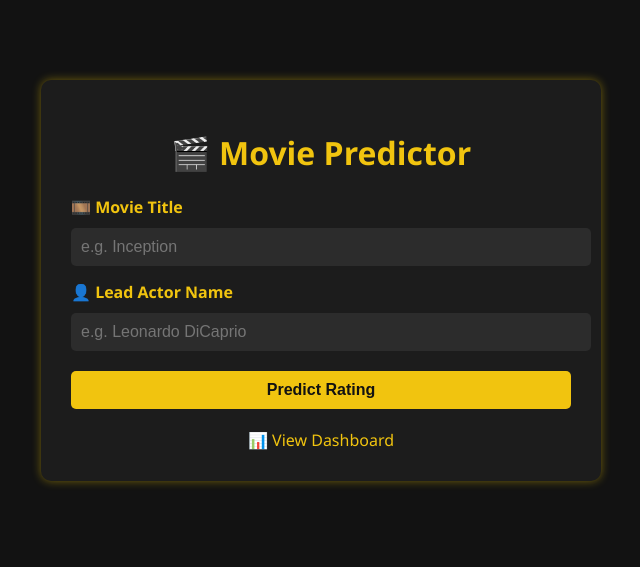
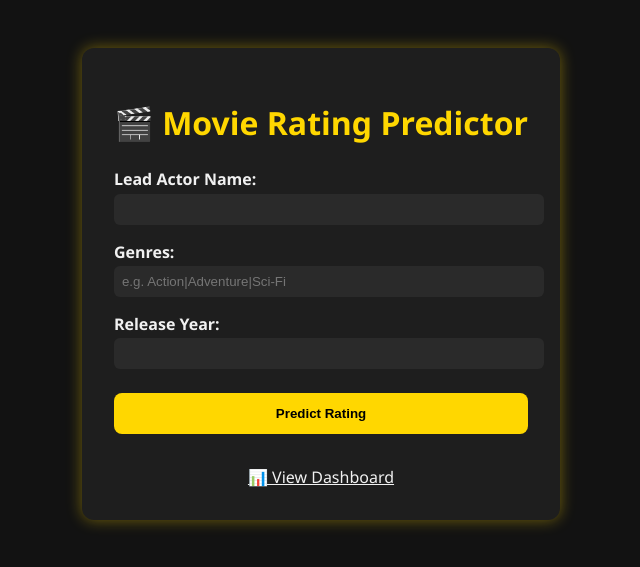
Before and after one commit to YashrajGulve/movie-rating-predictor, a Flask app: page / in a window 1280 px wide. Shown: the top 567 px of the page, without its empty margins (319-959 px from the left). Run offline with Flask 2, Linux system fonts and the light colour scheme; parts of the project's set-up code (start-up, migrations or seed data) failed here and were passed over.

Commit message:
🎬 Added updated ML model, encoder, and Oscar-style UI

```diff
--- a/app.py
+++ b/app.py
@@ -18,8 +18,9 @@ def init_db():
     cursor.execute("""
         CREATE TABLE IF NOT EXISTS predictions (
             id INTEGER PRIMARY KEY AUTOINCREMENT,
-            title TEXT,
             actor_name TEXT,
+            genres TEXT,
+            title_year INTEGER,
             predicted_rating REAL,
             timestamp TEXT
         )
@@ -35,8 +36,9 @@ def index():
 
 @app.route("/predict", methods=["POST"])
 def predict():
-    title = request.form["movie_title"]
     actor = request.form["actor_name"]
+    genre = request.form["genres"]
+    year = request.form["title_year"]
 
     # Case-insensitive encoder transform
     def safe_transform(field, value):
@@ -48,8 +50,9 @@ def predict():
         return 0  # Default if not found
 
     input_data = {
-        "movie_title": title,
-        "actor_1_name": safe_transform("actor_1_name", actor)
+        "actor_1_name": safe_transform("actor_1_name", actor),
+        "genres": safe_transform("genres", genre),
+        "title_year": int(year)
     }
 
     df = pd.DataFrame([input_data])
@@ -59,9 +62,9 @@ def predict():
     conn = sqlite3.connect("predictions.db")
     cursor = conn.cursor()
     cursor.execute("""
-        INSERT INTO predictions (title, actor_name, predicted_rating, timestamp)
-        VALUES (?, ?, ?, ?)
-    """, (title, actor, prediction, datetime.now().strftime("%Y-%m-%d %H:%M:%S")))
+        INSERT INTO predictions (actor_name, genres, title_year, predicted_rating, timestamp)
+        VALUES (?, ?, ?, ?, ?)
+    """, (actor, genre, year, prediction, datetime.now().strftime("%Y-%m-%d %H:%M:%S")))
     conn.commit()
     conn.close()
 
--- a/templates/index.html
+++ b/templates/index.html
@@ -1,104 +1,112 @@
 <!DOCTYPE html>
 <html lang="en">
 <head>
-  <meta charset="UTF-8" />
-  <meta name="viewport" content="width=device-width, initial-scale=1.0"/>
-  <title>🎥 Movie Rating Predictor</title>
+  <meta charset="UTF-8">
+  <title>🎬 Movie Rating Predictor</title>
   <style>
     body {
+      margin: 0;
+      font-family: 'Segoe UI', sans-serif;
       background-color: #121212;
-      font-family: 'Segoe UI', sans-serif;
-      color: #f1c40f;
-      margin: 0;
-      padding: 0;
+      color: #f1f1f1;
+      display: flex;
+      flex-direction: column;
+      align-items: center;
     }
     .container {
       max-width: 500px;
-      margin: 80px auto;
-      background: #1c1c1c;
-      padding: 30px;
-      border-radius: 10px;
-      box-shadow: 0 0 10px rgba(255, 215, 0, 0.4);
-      animation: fadeIn 1s ease-in-out;
+      padding: 2rem;
+      margin-top: 3rem;
+      background: #1e1e1e;
+      border-radius: 12px;
+      box-shadow: 0 0 15px rgba(255, 215, 0, 0.4);
     }
     h1 {
       text-align: center;
-      color: #f1c40f;
+      color: gold;
+      margin-bottom: 1.5rem;
     }
     label {
+      display: block;
+      margin-top: 1rem;
       font-weight: bold;
-      display: block;
-      margin: 15px 0 5px;
     }
-    input[type="text"], button {
+    input {
       width: 100%;
-      padding: 10px;
+      padding: 0.5rem;
+      margin-top: 0.2rem;
+      border-radius: 6px;
       border: none;
-      border-radius: 5px;
-      margin-top: 5px;
-      font-size: 16px;
-    }
-    input[type="text"] {
-      background: #2c2c2c;
+      background: #2a2a2a;
       color: #fff;
     }
-    input[type="text"]:focus {
-      outline: 2px solid #f1c40f;
+    button {
+      width: 100%;
+      margin-top: 1.5rem;
+      padding: 0.8rem;
+      background: gold;
+      border: none;
+      color: black;
+      font-weight: bold;
+      border-radius: 8px;
+      cursor: pointer;
     }
-    button {
-      background-color: #f1c40f;
-      color: #121212;
-      font-weight: bold;
-      cursor: pointer;
-      margin-top: 20px;
-      transition: background-color 0.3s ease;
+    .result {
+      margin-top: 1.5rem;
+      text-align: center;
+      font-size: 1.2rem;
+      color: lightgreen;
     }
-    button:hover {
-      background-color: #d4ac0d;
+    .footer {
+      margin-top: 2rem;
+      text-align: center;
     }
-    .prediction {
-      text-align: center;
-      margin-top: 20px;
-      font-size: 20px;
-      color: #fff;
-    }
-    .dashboard-link {
-      display: block;
-      text-align: center;
-      margin-top: 20px;
-      color: #f1c40f;
-      text-decoration: none;
-    }
-    .dashboard-link:hover {
+    a {
+      color: #f1f1f1;
       text-decoration: underline;
-    }
-
-    @keyframes fadeIn {
-      from {opacity: 0; transform: translateY(-20px);}
-      to {opacity: 1; transform: translateY(0);}
     }
   </style>
 </head>
 <body>
   <div class="container">
-    <h1>🎬 Movie Predictor</h1>
-    <form method="POST" action="/predict">
-      <label for="movie_title">🎞️ Movie Title</label>
-      <input type="text" id="movie_title" name="movie_title" placeholder="e.g. Inception" required />
+    <h1>🎬 Movie Rating Predictor</h1>
+    <form method="POST" action="/predict" onsubmit="return validateForm()">
+      <label for="actor_name">Lead Actor Name:</label>
+      <input type="text" name="actor_name" id="actor_name" required>
 
-      <label for="actor_name">👤 Lead Actor Name</label>
-      <input type="text" id="actor_name" name="actor_name" placeholder="e.g. Leonardo DiCaprio" required />
+      <label for="genres">Genres:</label>
+      <input type="text" name="genres" id="genres" required placeholder="e.g. Action|Adventure|Sci-Fi">
+
+      <label for="title_year">Release Year:</label>
+      <input type="number" name="title_year" id="title_year" required min="1900" max="2025">
 
       <button type="submit">Predict Rating</button>
     </form>
 
     {% if prediction %}
-      <div class="prediction">
+      <div class="result">
         ⭐ Predicted IMDb Rating: <strong>{{ prediction }}</strong>
       </div>
     {% endif %}
 
-    <a href="/dashboard" class="dashboard-link">📊 View Dashboard</a>
+    <div class="footer">
+      <a href="/dashboard">📊 View Dashboard</a>
+    </div>
   </div>
+
+  <script>
+    function validateForm() {
+      const actor = document.getElementById('actor_name').value.trim();
+      const genres = document.getElementById('genres').value.trim();
+      const year = document.getElementById('title_year').value;
+
+      if (!actor || !genres || !year) {
+        alert("Please fill all the fields.");
+        return false;
+      }
+
+      return true;
+    }
+  </script>
 </body>
 </html>
```
Also changed, not shown: templates/dashboard.html (+34 -34 lines), 1 other file.
